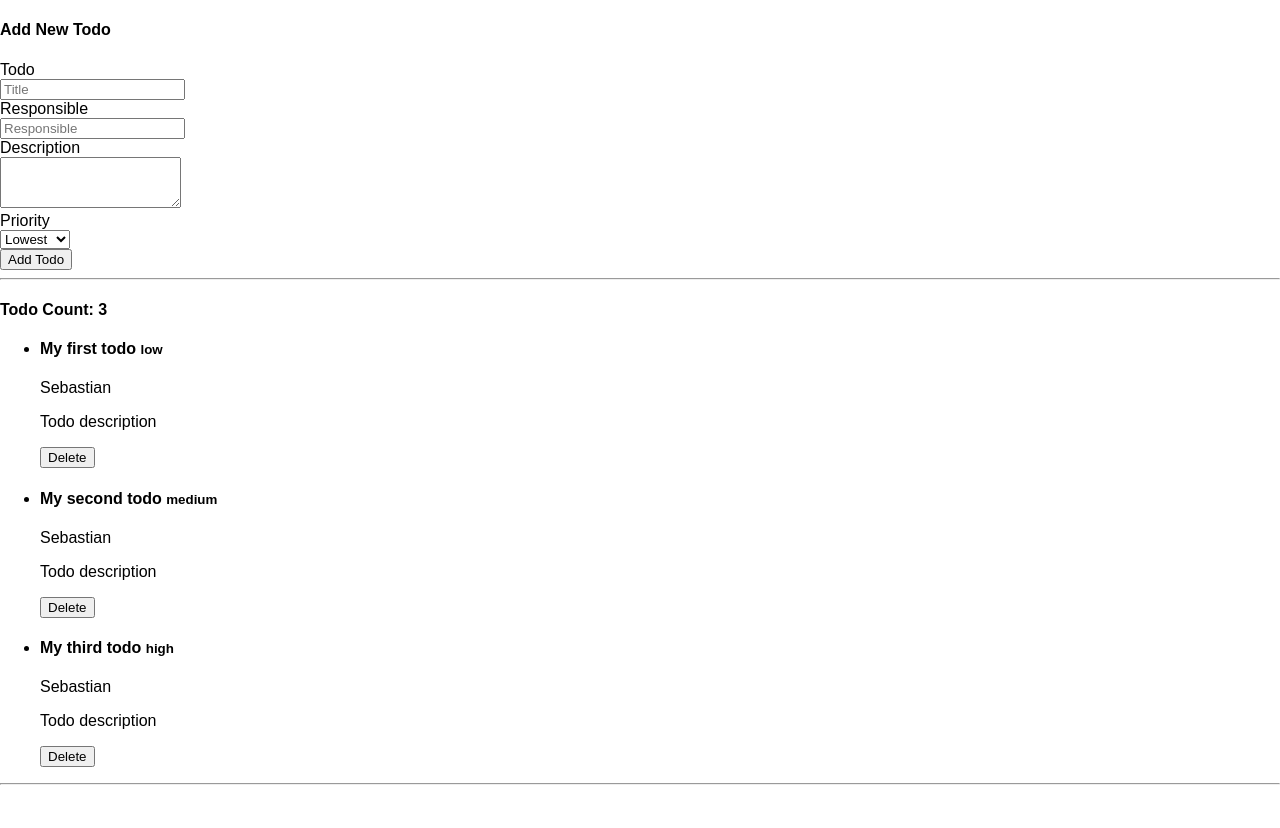
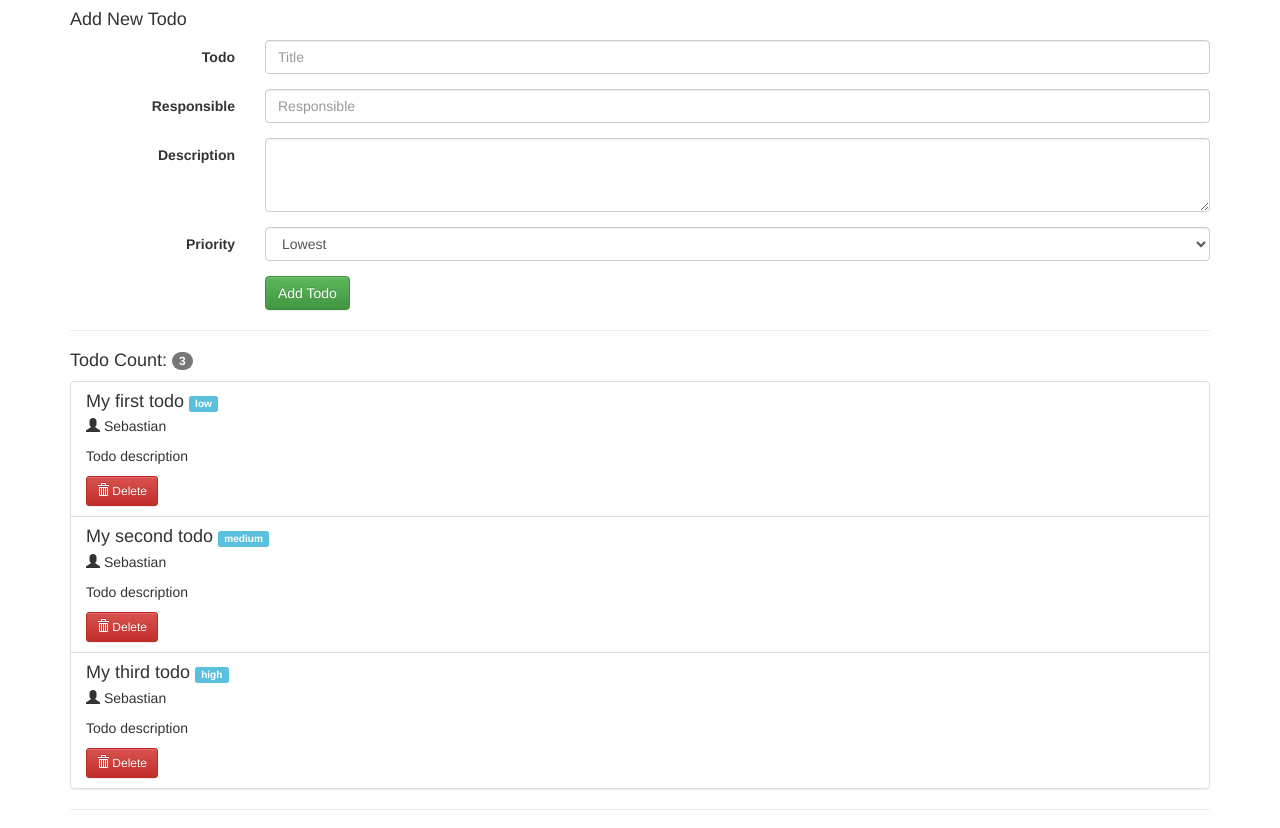
Before and after one commit to alain101995/react-todo, a React (Create React App) app: page / in a window 1280 px wide. Before the commit the page ends 800 px from the top, so only its background shows below. Built offline with nearby package versions, Linux system fonts and the light colour scheme.

Commit message:
CSS issue fixed

```diff
--- a/package.json
+++ b/package.json
@@ -3,6 +3,7 @@
   "version": "0.1.0",
   "private": true,
   "dependencies": {
+    "bootstrap": "^4.0.0",
     "react": "^16.2.0",
     "react-dom": "^16.2.0",
     "react-scripts": "1.1.1"
--- a/public/index.html
+++ b/public/index.html
@@ -10,7 +10,10 @@
     -->
     <link rel="manifest" href="%PUBLIC_URL%/manifest.json">
     <link rel="shortcut icon" href="%PUBLIC_URL%/favicon.ico">
-    <!--
+    <link rel="stylesheet" href="//maxcdn.bootstrapcdn.com/bootstrap/3.3.4/css/bootstrap.min.css">
+    <link rel="stylesheet" href="//maxcdn.bootstrapcdn.com/bootstrap/3.3.4/css/bootstrap-theme.min.css">
+
+    <!--F
       Notice the use of %PUBLIC_URL% in the tags above.
       It will be replaced with the URL of the `public` folder during the build.
       Only files inside the `public` folder can be referenced from the HTML.
--- a/src/index.css
+++ b/src/index.css
@@ -1,5 +1,28 @@
-body {
-  margin: 0;
-  padding: 0;
-  font-family: sans-serif;
+.App {
+  text-align: center;
 }
+
+.App-logo {
+  animation: App-logo-spin infinite 20s linear;
+  height: 80px;
+}
+
+.App-header {
+  background-color: #222;
+  height: 150px;
+  padding: 20px;
+  color: white;
+}
+
+.App-title {
+  font-size: 1.5em;
+}
+
+.App-intro {
+  font-size: large;
+}
+
+@keyframes App-logo-spin {
+  from { transform: rotate(0deg); }
+  to { transform: rotate(360deg); }
+}
--- a/src/index.js
+++ b/src/index.js
@@ -1,8 +1,8 @@
 import React from 'react';
 import ReactDOM from 'react-dom';
 import './index.css';
+import './App.css';
 import App from './App';
 import registerServiceWorker from './registerServiceWorker';
 
 ReactDOM.render(<App />, document.getElementById('root'));
-registerServiceWorker();
```
Also changed, not shown: 1 other file (tests, documents, lock files or other folders).
